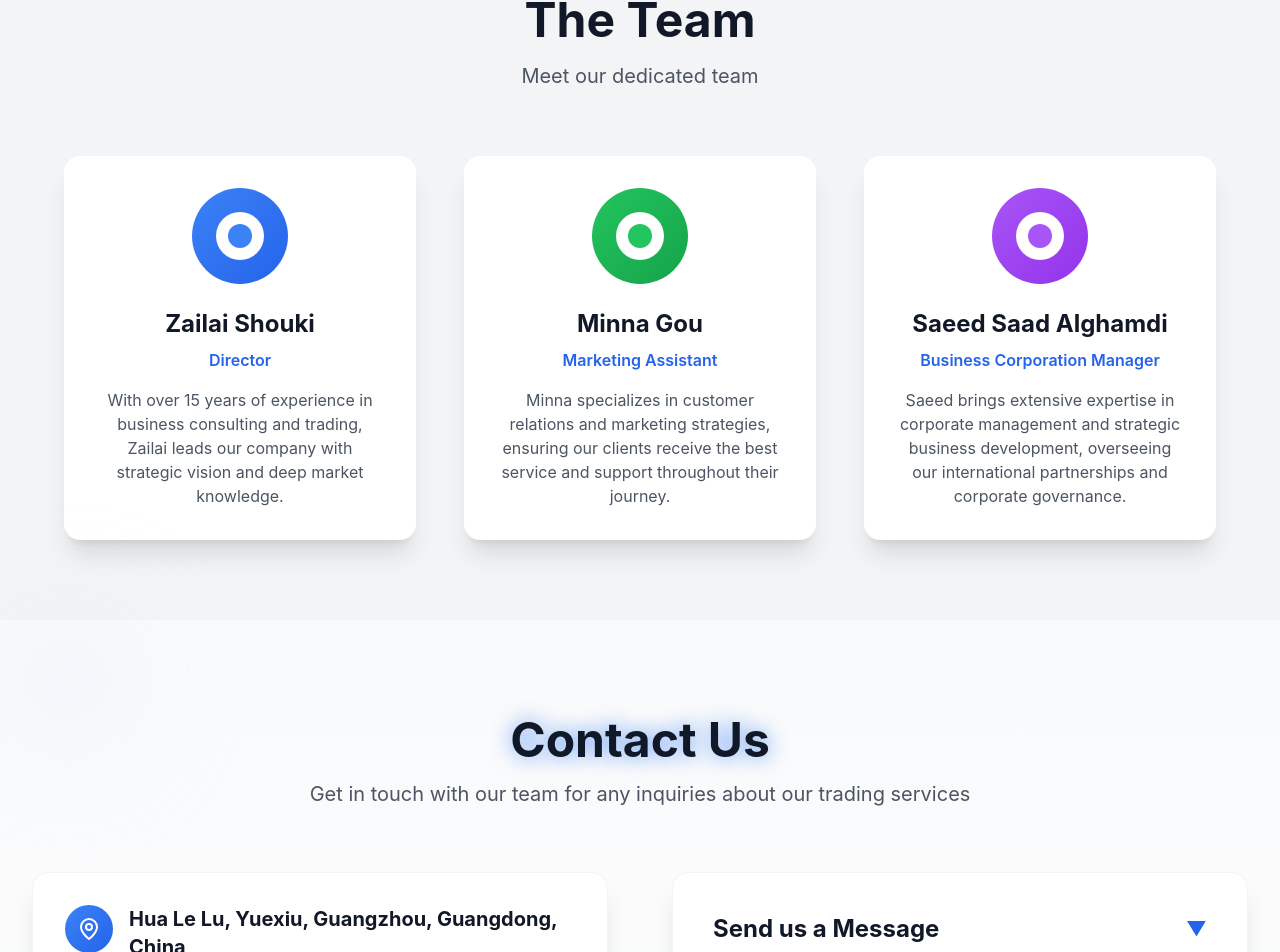
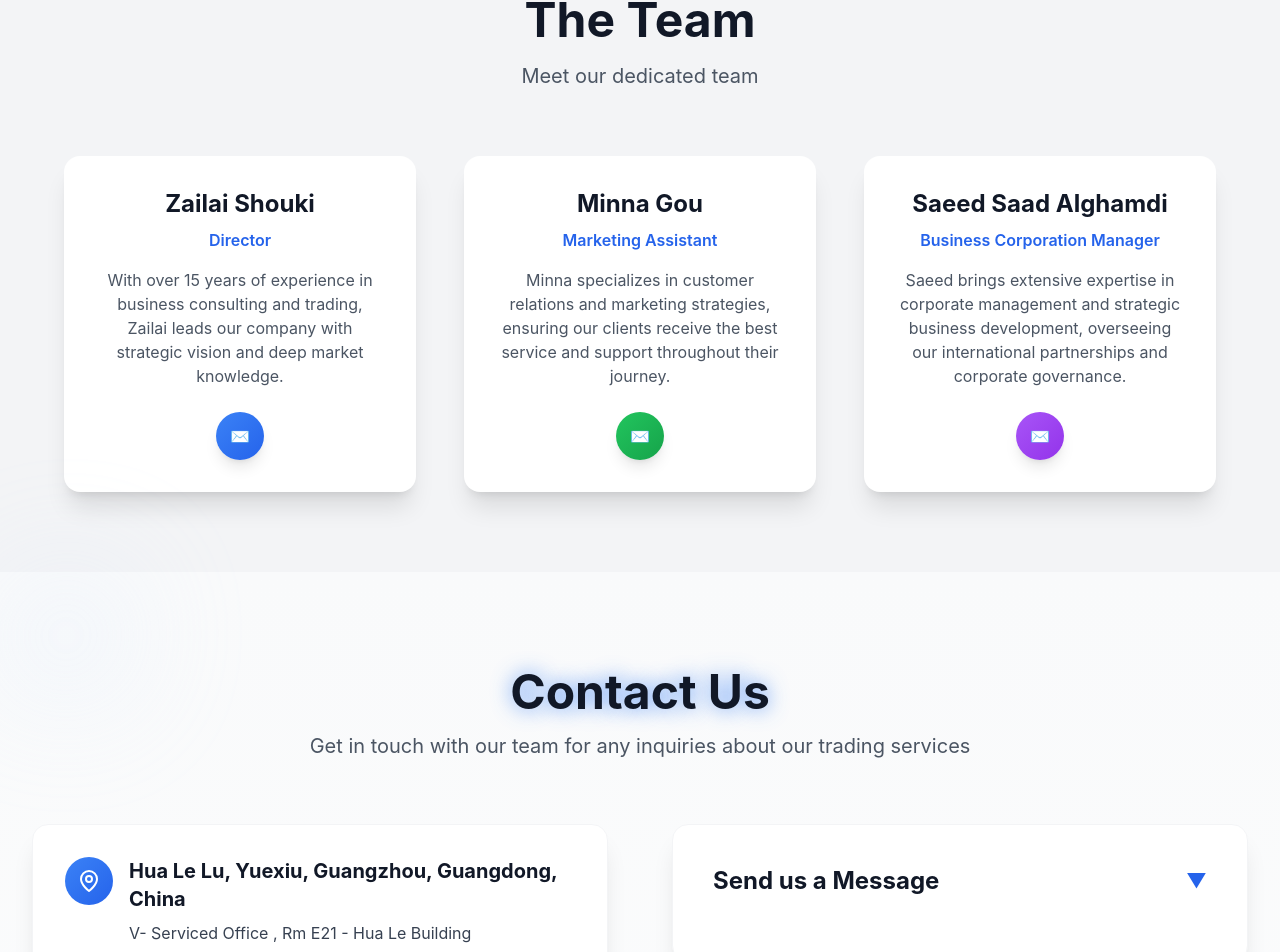
Before and after one commit to Art-Code2025/falcons, a React (Vite) app: page / in a window 1280 px wide. Shown: the part 6982-7934 px from the top of the page. Built offline with nearby package versions, Linux system fonts and the light colour scheme.

Commit message:
Initial commit - added project files, ignoring node_modules

```diff
--- a/src/App.tsx
+++ b/src/App.tsx
@@ -531,47 +531,64 @@ function App() {
 
           <div className="grid md:grid-cols-2 lg:grid-cols-3 gap-8 md:gap-12 max-w-6xl mx-auto">
   {/* Zailai Shouki */}
-            <div className="bg-white rounded-2xl shadow-xl p-6 md:p-8 text-center hover:shadow-2xl transition-all duration-500 hover:transform hover:-translate-y-2 opacity-0 animate-slide-left delay-200">
-              <div className="w-16 h-16 md:w-24 md:h-24 bg-gradient-to-br from-blue-500 to-blue-600 rounded-full flex items-center justify-center mx-auto mb-4 md:mb-6">
-                <div className="w-8 h-8 md:w-12 md:h-12 bg-white rounded-full flex items-center justify-center">
-                  <div className="w-4 h-4 md:w-6 md:h-6 bg-blue-500 rounded-full"></div>
-                </div>
-              </div>
+  <div className="bg-white rounded-2xl shadow-xl p-6 md:p-8 text-center hover:shadow-2xl transition-all duration-500 hover:transform hover:-translate-y-2">
     <h3 className="text-xl md:text-2xl font-bold text-gray-900 mb-2">{t('team.members.zailai.name')}</h3>
-              <p className="text-blue-600 font-semibold mb-3 md:mb-4 text-sm md:text-base">{t('team.members.zailai.position')}</p>
-              <p className="text-gray-600 text-sm md:text-base">
+    <p className="text-blue-600 font-semibold mb-3 md:mb-4 text-sm md:text-base">
+      {t('team.members.zailai.position')}
+    </p>
+    <p className="text-gray-600 text-sm md:text-base mb-6">
       {t('team.members.zailai.description')}
     </p>
+
+    {/* Email Icon */}
+    <a
+      href="mailto:falconsmgr@hotmail.com"
+      className="w-12 h-12 rounded-full flex items-center justify-center mx-auto bg-gradient-to-br from-blue-500 to-blue-600 text-white shadow-lg hover:scale-110 hover:shadow-2xl transition-transform duration-300"
+    >
+      ✉️
+    </a>
   </div>
 
   {/* Minna Gou */}
-            <div className="bg-white rounded-2xl shadow-xl p-6 md:p-8 text-center hover:shadow-2xl transition-all duration-500 hover:transform hover:-translate-y-2 delay-200 opacity-0 animate-slide-right delay-300">
-              <div className="w-16 h-16 md:w-24 md:h-24 bg-gradient-to-br from-green-500 to-green-600 rounded-full flex items-center justify-center mx-auto mb-4 md:mb-6">
-                <div className="w-8 h-8 md:w-12 md:h-12 bg-white rounded-full flex items-center justify-center">
-                  <div className="w-4 h-4 md:w-6 md:h-6 bg-green-500 rounded-full"></div>
-                </div>
-              </div>
+  <div className="bg-white rounded-2xl shadow-xl p-6 md:p-8 text-center hover:shadow-2xl transition-all duration-500 hover:transform hover:-translate-y-2">
     <h3 className="text-xl md:text-2xl font-bold text-gray-900 mb-2">{t('team.members.minna.name')}</h3>
-              <p className="text-blue-600 font-semibold mb-3 md:mb-4 text-sm md:text-base">{t('team.members.minna.position')}</p>
-              <p className="text-gray-600 text-sm md:text-base">
+    <p className="text-blue-600 font-semibold mb-3 md:mb-4 text-sm md:text-base">
+      {t('team.members.minna.position')}
+    </p>
+    <p className="text-gray-600 text-sm md:text-base mb-6">
       {t('team.members.minna.description')}
     </p>
+
+    {/* Email Icon */}
+    <a
+      href="mailto:falcon-minna@foxmail.com"
+      className="w-12 h-12 rounded-full flex items-center justify-center mx-auto bg-gradient-to-br from-green-500 to-green-600 text-white shadow-lg hover:scale-110 hover:shadow-2xl transition-transform duration-300"
+    >
+      ✉️
+    </a>
   </div>
 
   {/* Saeed Saad Alghamdi */}
-            <div className="bg-white rounded-2xl shadow-xl p-6 md:p-8 text-center hover:shadow-2xl transition-all duration-500 hover:transform hover:-translate-y-2 delay-400 md:col-span-2 lg:col-span-1 opacity-0 animate-slide-left delay-400">
-              <div className="w-16 h-16 md:w-24 md:h-24 bg-gradient-to-br from-purple-500 to-purple-600 rounded-full flex items-center justify-center mx-auto mb-4 md:mb-6">
-                <div className="w-8 h-8 md:w-12 md:h-12 bg-white rounded-full flex items-center justify-center">
-                  <div className="w-4 h-4 md:w-6 md:h-6 bg-purple-500 rounded-full"></div>
+  <div className="bg-white rounded-2xl shadow-xl p-6 md:p-8 text-center hover:shadow-2xl transition-all duration-500 hover:transform hover:-translate-y-2 md:col-span-2 lg:col-span-1">
+    <h3 className="text-xl md:text-2xl font-bold text-gray-900 mb-2">{t('team.members.saeed.name')}</h3>
+    <p className="text-blue-600 font-semibold mb-3 md:mb-4 text-sm md:text-base">
+      {t('team.members.saeed.position')}
+    </p>
+    <p className="text-gray-600 text-sm md:text-base mb-6">
+      {t('team.members.saeed.description')}
+    </p>
+
+    {/* Email Icon */}
+    <a
+      href="mailto:caprephe@gmail.com"
+      className="w-12 h-12 rounded-full flex items-center justify-center mx-auto bg-gradient-to-br from-purple-500 to-purple-600 text-white shadow-lg hover:scale-110 hover:shadow-2xl transition-transform duration-300"
+    >
+      ✉️
+    </a>
   </div>
 </div>
-              <h3 className="text-xl md:text-2xl font-bold text-gray-900 mb-2">{t('team.members.saeed.name')}</h3>
-              <p className="text-blue-600 font-semibold mb-3 md:mb-4 text-sm md:text-base">{t('team.members.saeed.position')}</p>
-              <p className="text-gray-600 text-sm md:text-base">
-                {t('team.members.saeed.description')}
-              </p>
-            </div>
-          </div>
+
+
         </div>
       </section>
 
```
Lines whose indentation alone changed are shown as unchanged.
